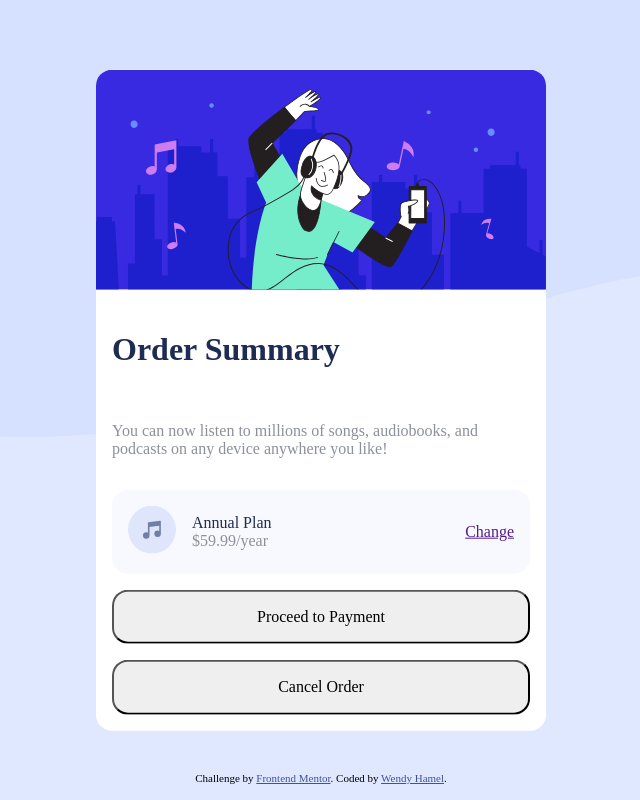
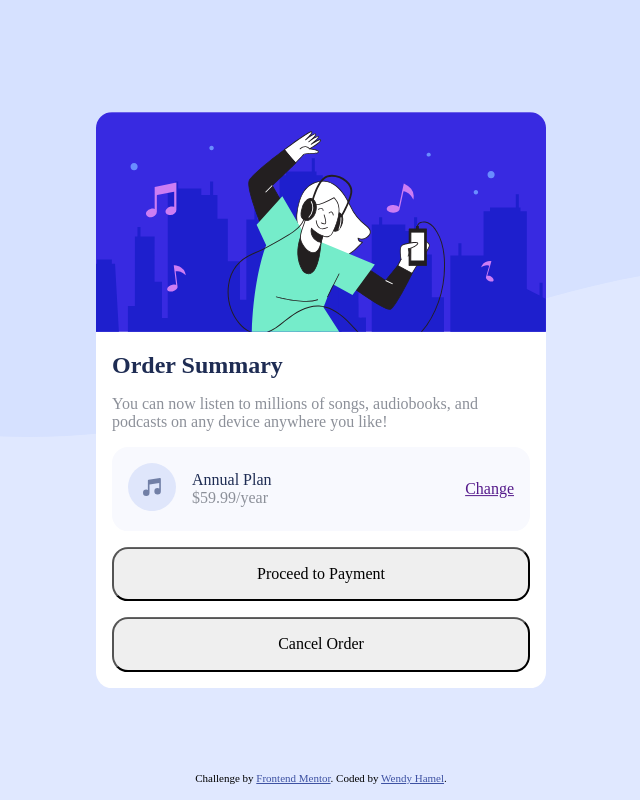
Before and after one commit to wendyhamel/FmOrderSummaryComponent, a plain HTML site: page index.html in a window 1280 px wide. Shown: the whole page, without its empty margins (319-959 px from the left). Drawn offline with Linux system fonts and the light colour scheme.

Commit message:
No margin at base.

```diff
--- a/index.html
+++ b/index.html
@@ -27,9 +27,8 @@
       margin: 0;
     }
 
-    h1 {
-      font-size: 2em;
-      margin: 0.67em 0;
+    h1, p {
+      margin: 0;
     }
 
     a {
```
